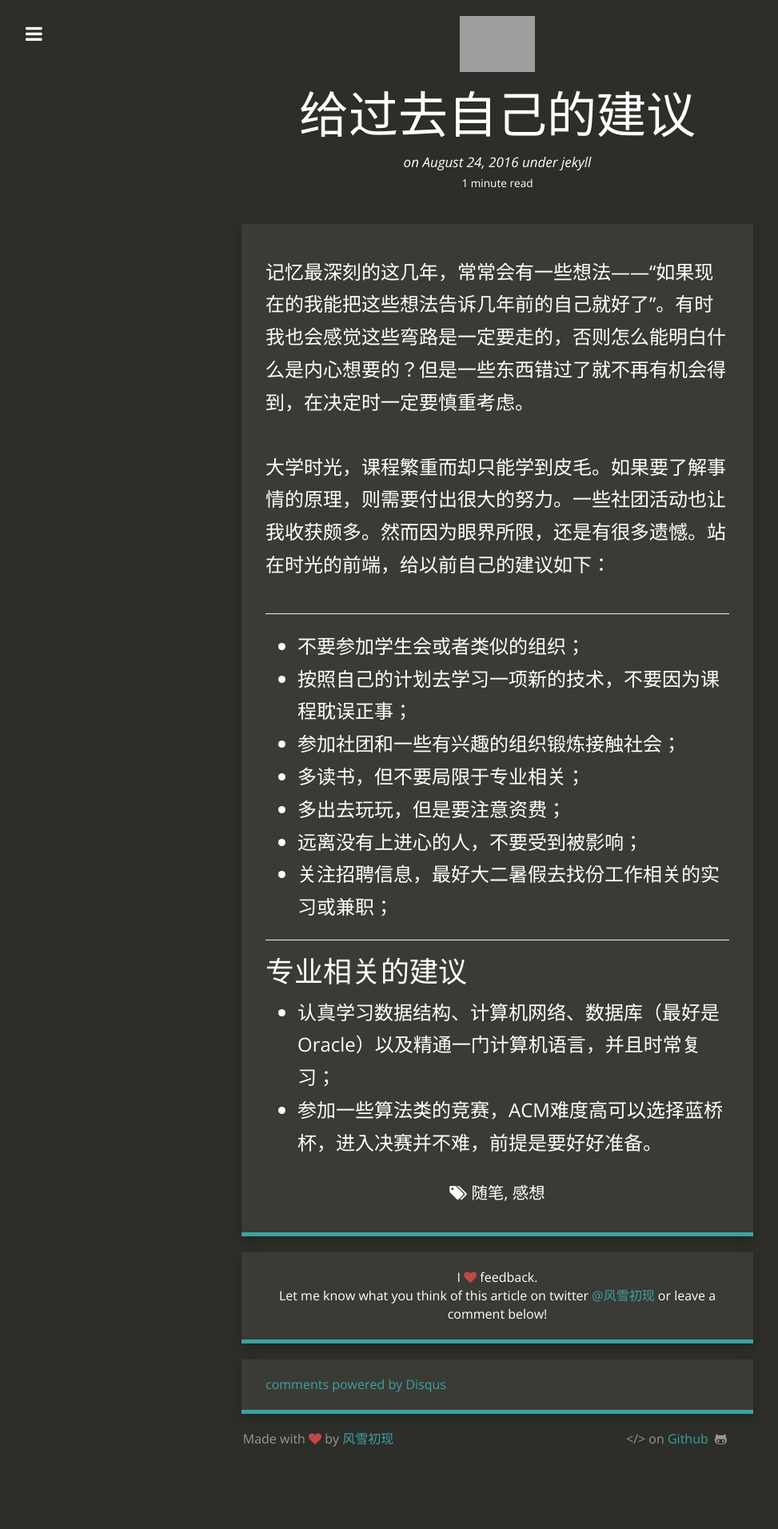
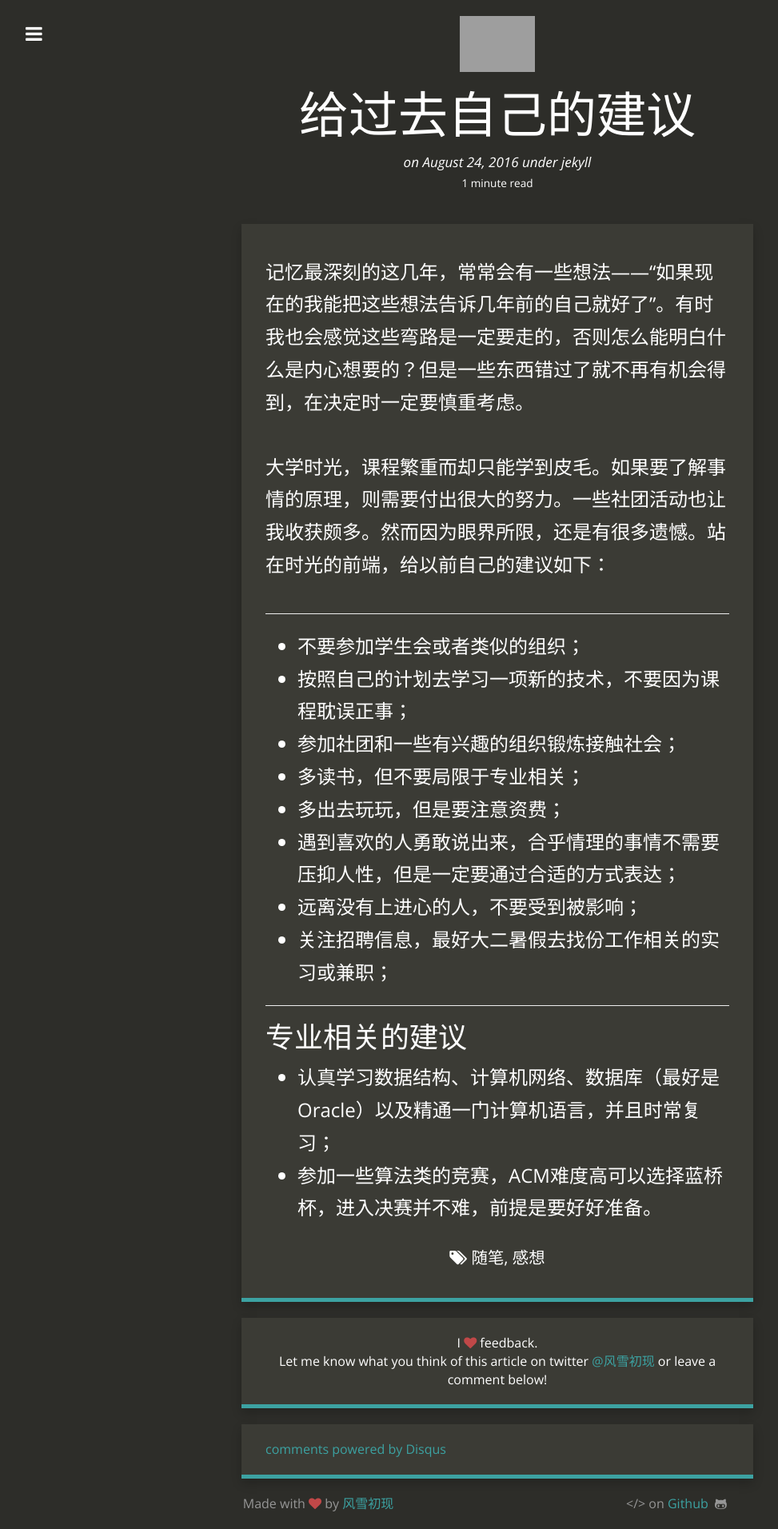
Before and after one commit to YanleiZ/yanleiz.github.com, a Jekyll site: the page built from _posts/2016-08-24-给过去自己的建议.md, in a window 1280 px wide. Shown: the whole page at 80% size, without its empty margins (18-991 px from the left). Built offline with Jekyll 4.4.1, drawn with Linux system fonts in a browser that asks for light colours; nearby versions of some CDN libraries; Markdown is read by kramdown in place of the engine named in the settings; comment, search, counter and statistics services are not loaded; before the commit the page ends 1831 px from its top, so only the background shows below that; grey boxes are pictures that could not be loaded.

Commit message:
2016年8月24日13:53:39添加一篇感想

```diff
--- a/_posts/2016-08-24-给过去自己的建议.md
+++ b/_posts/2016-08-24-给过去自己的建议.md
@@ -24,9 +24,9 @@ tags:
 - 参加社团和一些有兴趣的组织锻炼接触社会；
 - 多读书，但不要局限于专业相关；
 - 多出去玩玩，但是要注意资费；
+- 遇到喜欢的人勇敢说出来，合乎情理的事情不需要压抑人性，但是一定要通过合适的方式表达；
 - 远离没有上进心的人，不要受到被影响；
 - 关注招聘信息，最好大二暑假去找份工作相关的实习或兼职；
-
 
 - ----------------------------------------------
 ##专业相关的建议
```
